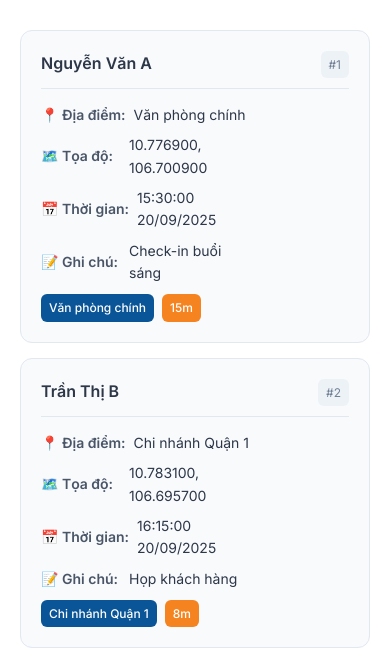
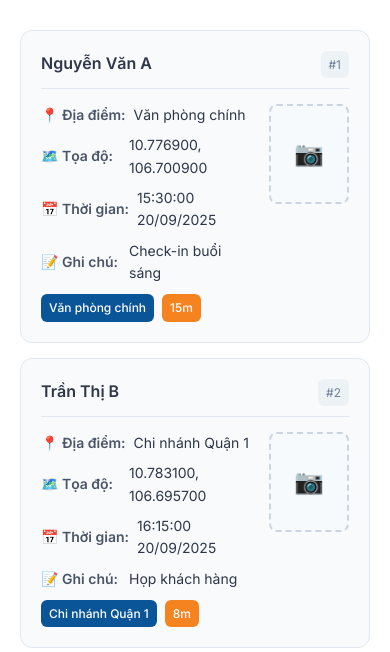
Before and after one commit to dungnt1702/NOV-RECO, a Django app: page /checkin/list-view/ in a window 390 px wide. Shown: the part 672-1324 px from the top of the page. Run offline with Django 5.2, Linux system fonts and the light colour scheme; the visitor is signed in with stand-in values (Sample User, id 1); data comes from the database, SQL or seed files in the repository; data that the repository does not hold is empty.

Commit message:
📱 Create proper 2-column layout with photo container
🎯 User feedback: Need proper div structure - details div and photo container div as equal columns

🔧 Structure Changes:
- Added mobile-card-photo-container div to wrap photo/placeholder
- Both mobile-card-details and mobile-card-photo-container are now flex children
- Equal column structure: Details (flex: 1) + Photo Container (width: 80px)

📱 CSS Updates:
- mobile-card-photo-container: Fixed 80px width, flex-shrink: 0
- mobile-card-photo-placeholder: Dashed border placeholder for missing photos
- Removed max-width constraint from mobile-card-details
- Better flex alignment and spacing

🔧 JS Updates:
- checkin_list.js: Added photo container wrapper
- history.js: Added photo container wrapper
- Both show placeholder when no photo available

📱 Result:
- True 2-column layout: Details | Photo
- Consistent 80×100px photo area (with placeholder if no photo)
- Better responsive behavior
- Equal height columns

Perfect mobile card structure! 📱📸

```diff
--- a/static/css/dashboard.css
+++ b/static/css/dashboard.css
@@ -379,7 +379,14 @@
         display: grid;
         gap: 8px;
         min-width: 0; /* Allow flex item to shrink */
-        max-width: calc(100% - 95px); /* Leave space for photo + gap */
+    }
+
+    .mobile-card-photo-container {
+        flex-shrink: 0;
+        width: 80px;
+        display: flex;
+        align-items: flex-start;
+        justify-content: center;
     }
 
     .mobile-card-row {
@@ -407,10 +414,22 @@
         object-fit: cover;
         border-radius: 8px;
         border: 1px solid #e2e8f0;
-        flex-shrink: 0; /* Don't shrink */
         margin: 0; /* Remove all margins */
-        align-self: flex-start; /* Align to top of container */
         display: block; /* Ensure proper display */
+    }
+
+    .mobile-card-photo-placeholder {
+        width: 80px;
+        height: 100px;
+        background: #f7fafc;
+        border: 2px dashed #cbd5e0;
+        border-radius: 8px;
+        display: flex;
+        align-items: center;
+        justify-content: center;
+        font-size: 24px;
+        color: #a0aec0;
+        margin: 0;
     }
 
     .mobile-card-badges {
--- a/static/js/checkin_list.js
+++ b/static/js/checkin_list.js
@@ -177,9 +177,13 @@ function renderMobileCards(items = null) {
           ` : ''}
         </div>
 
-        ${checkin.photo_url ? `
-          <img src="${checkin.photo_url}" alt="Check-in photo" class="mobile-card-photo">
-        ` : ''}
+        <div class="mobile-card-photo-container">
+          ${checkin.photo_url ? `
+            <img src="${checkin.photo_url}" alt="Check-in photo" class="mobile-card-photo">
+          ` : `
+            <div class="mobile-card-photo-placeholder">📷</div>
+          `}
+        </div>
       </div>
 
         <div class="mobile-card-badges">
```
Also changed, not shown: static/js/history.js (+7 -3 lines).
